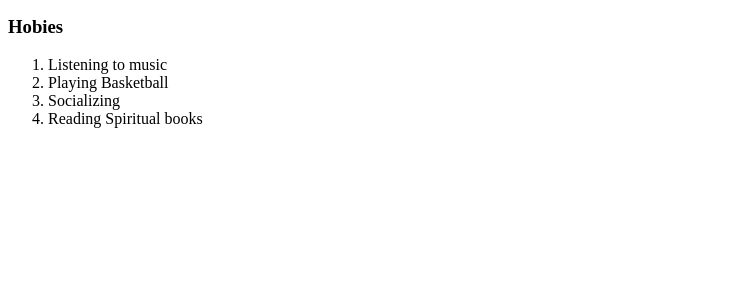
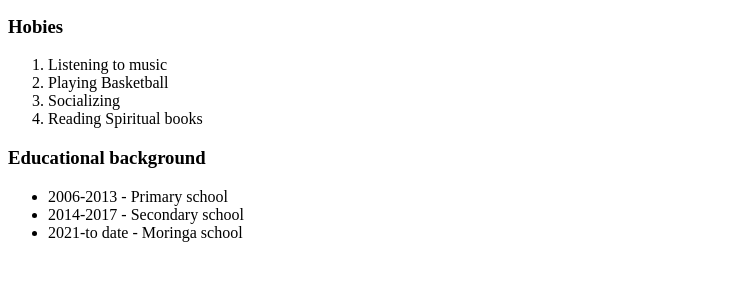
Before and after one commit to Eric-Gona/PORTFOLIO, a plain HTML site: page index.html in a window 1280 px wide. Shown: the part 163-444 px from the top of the page, without its empty margins (0-729 px from the left). Drawn offline with Linux system fonts and the light colour scheme.

Commit message:
adds unodered list

```diff
--- a/index.html
+++ b/index.html
@@ -21,5 +21,11 @@
             <li>Socializing</li>
             <li>Reading Spiritual books</li>
         </ol>
+        <h3>Educational background</h3>
+        <ul>
+            <li>2006-2013 - Primary school</li>
+            <li>2014-2017 - Secondary school</li>
+            <li>2021-to date - Moringa school</li>
+        </ul>
 </body>
 </html>
```
